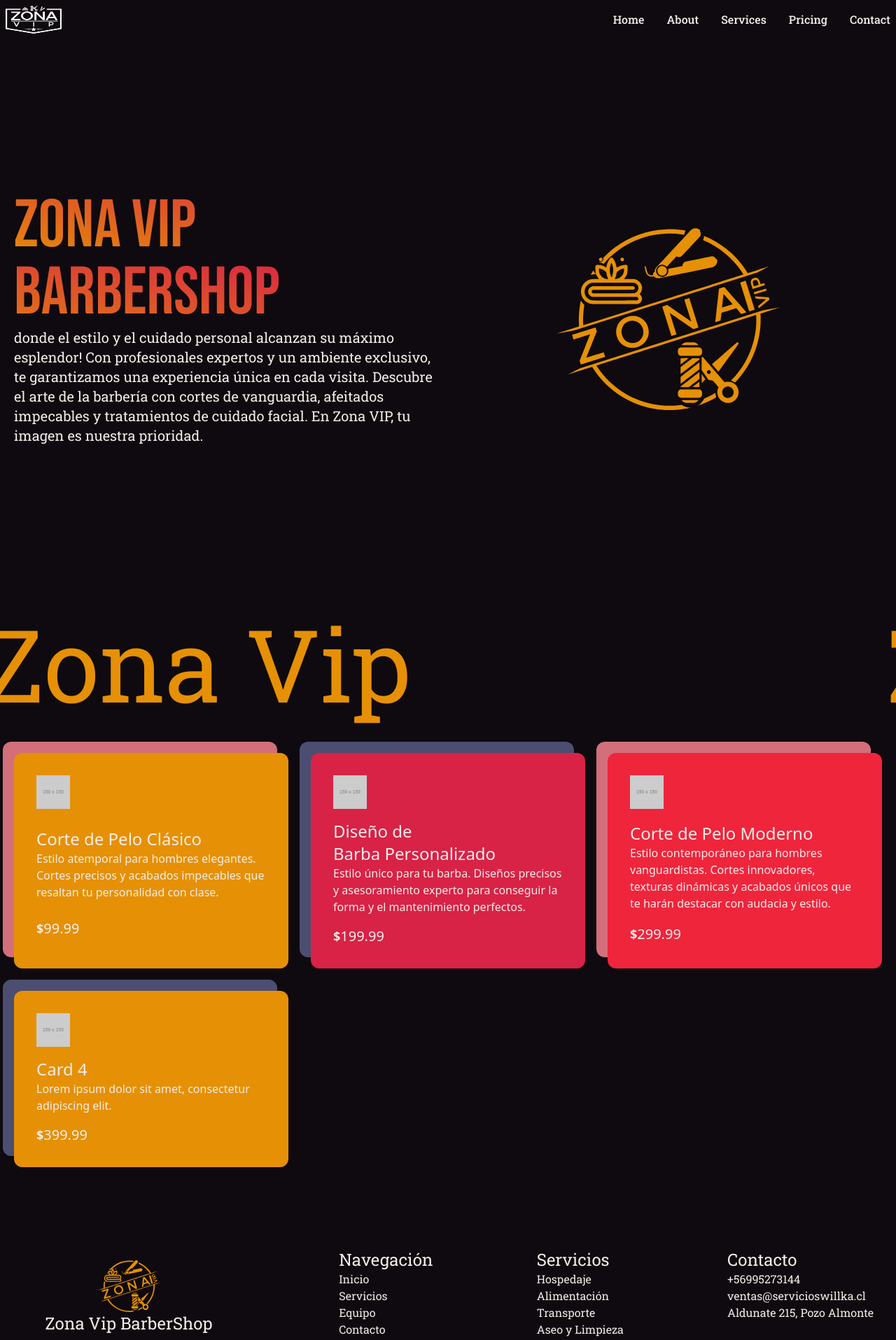
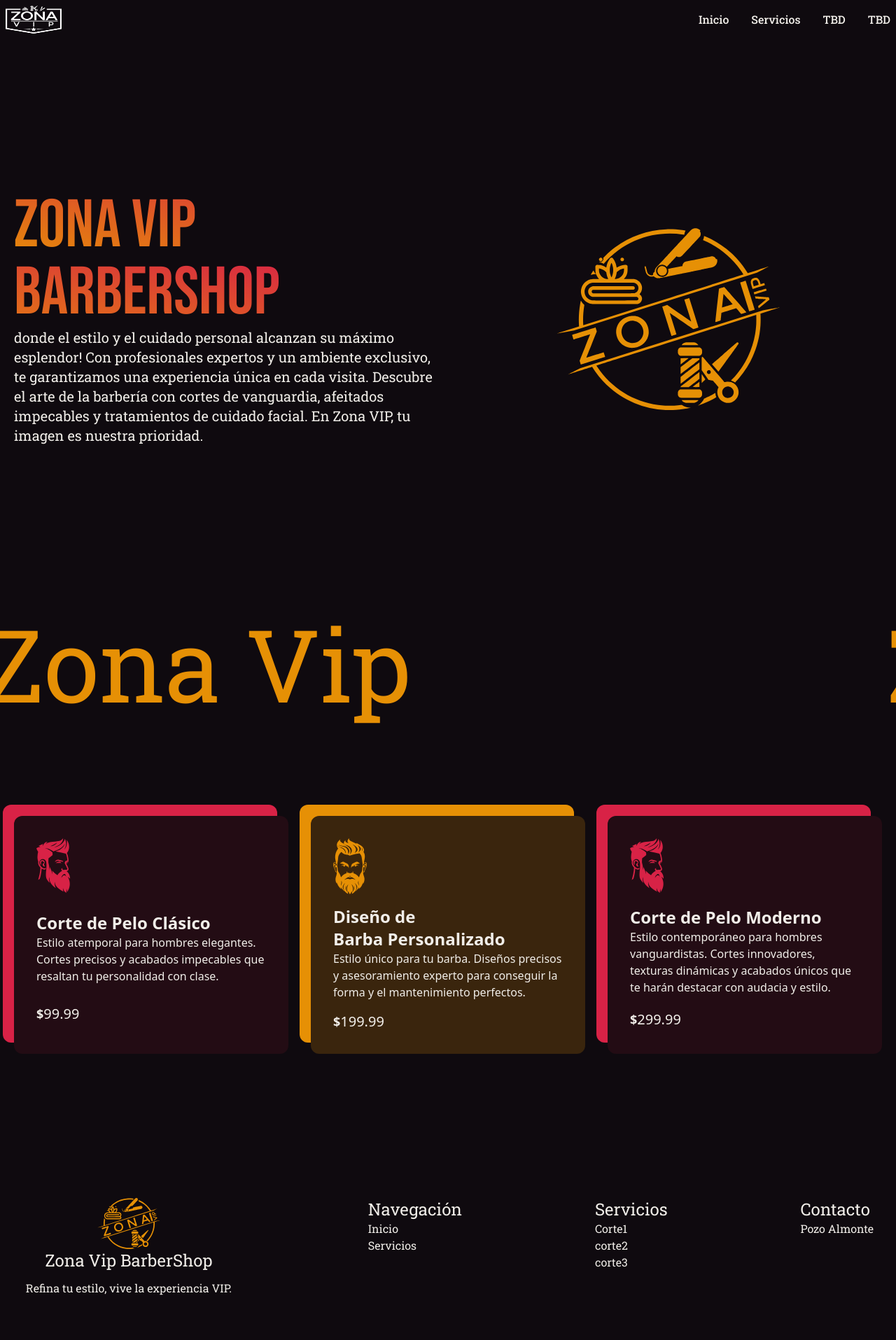
Before and after one commit to hermani456/zona-vip, a React (Vite) app: page / in a window 1280 px wide. Shown: the top 1915 px of the page at 70% size. Built offline with nearby package versions, Linux system fonts and the light colour scheme.

Commit message:
open beta

```diff
--- /dev/null
+++ b/src/assets/svg/index.js
@@ -0,0 +1,5 @@
+import hair from "./hair.svg";
+import angrybeard from "./angrybeard.svg";
+import bearcopete from "./beardcopete.svg";
+
+export { hair, angrybeard, bearcopete };
--- a/src/components/Card.jsx
+++ b/src/components/Card.jsx
@@ -5,7 +5,7 @@ const Card = ({title, img, paragraph, price, bgColor}) => {
     <div className={`text-text grid justify-start gap-4 p-8 rounded-xl shadow-xl card-shadow font-sans mx-auto ${bgColor}`}>
       <img src={img} alt="" className="w-12"/>
       <div>
-        <h2 className="text-2xl">{title}</h2>
+        <h2 className="text-2xl font-bold">{title}</h2>
         <p>{paragraph}</p>
       </div>
       <p className="text-xl"><span className="text-lg font-bold">$</span>{price}</p>
--- a/src/components/CardSection.jsx
+++ b/src/components/CardSection.jsx
@@ -7,7 +7,7 @@ import { cardInfo } from "../utils/index";
 
 const CardSection = () => {
   return (
-    <div className="bg-background mt-5">
+    <div id="servicios" className="bg-background mt-5">
       <div className="max-w-screen-xl mx-auto min-h-[70vh] grida p-5">
         {cardInfo.map((card) => (
           <Card
--- a/src/components/Footer.jsx
+++ b/src/components/Footer.jsx
@@ -17,56 +17,39 @@ const Footer = () => {
           <div>
             <h3 className="text-2xl">Navegación</h3>
             <ul className="font-palanquin">
-              <a href="/">
+              <a href="#home">
                 <li>Inicio</li>
               </a>
               <a href="/#servicios">
                 <li>Servicios</li>
-              </a>
-              <a href="/#equipo">
-                <li>Equipo</li>
-              </a>
-              <a href="/#contacto">
-                <li>Contacto</li>
               </a>
             </ul>
           </div>
           <div>
             <h3 className="text-2xl">Servicios</h3>
             <ul className="font-palanquin">
-              <a href="hospedaje">
-                <li>Hospedaje</li>
+              <a href="Corte1">
+                <li>Corte1</li>
               </a>
-              <a href="alimentacion">
-                <li>Alimentación</li>
+              <a href="corte2">
+                <li>corte2</li>
               </a>
-              <a href="transporte">
-                <li>Transporte</li>
-              </a>
-              <a href="aseo">
-                <li>Aseo y Limpieza</li>
-              </a>
-              <a href="seguridad">
-                <li>Seguridad</li>
-              </a>
-              <a href="fumigacion">
-                <li>Fumigación</li>
+              <a href="corte3">
+                <li>corte3</li>
               </a>
             </ul>
           </div>
           <div>
             <h3 className="text-2xl">Contacto</h3>
             <ul className="font-palanquin">
-              <li className="flex items-center gap-2">+56995273144</li>
+              {/* <li className="flex items-center gap-2">+56995273144</li> */}
               <li className="flex items-center gap-2">
-                <a href="mailto:ventas@servicioswillka.cl">
+                {/* <a href="mailto:ventas@servicioswillka.cl">
                   {" "}
                   ventas@servicioswillka.cl
-                </a>
+                </a> */}
               </li>
-              <li className="flex items-center gap-2">
-                Aldunate 215, Pozo Almonte
-              </li>
+              <li className="flex items-center gap-2">Pozo Almonte</li>
             </ul>
           </div>
         </div>
--- a/src/components/Hero.jsx
+++ b/src/components/Hero.jsx
@@ -1,6 +1,5 @@
 import React from "react";
 import logo from "../assets/logos/mainlogo.svg";
-import Logo from "../svg-components/Logo"
 
 const Hero = () => {
   return (
--- a/src/components/Navbar.jsx
+++ b/src/components/Navbar.jsx
@@ -13,11 +13,7 @@ const Navbar = () => {
           href="https://www.zona-vip.cl/"
           className="flex items-center space-x-3 rtl:space-x-reverse"
         >
-          <img
-            src={logo}
-            className="h-10 w-20"
-            alt="Zona Vip Logo"
-          />
+          <img src={logo} className="h-10 w-20" alt="Zona Vip Logo" />
           {/* <span className="self-center text-2xl font-semibold whitespace-nowrap dark:text-white">
             Zona Vip
           </span> */}
@@ -60,7 +56,15 @@ const Navbar = () => {
                 className="block py-2 px-3 text-text rounded hover:bg-gray-500 md:hover:bg-transparent md:hover:text-secondary md:border-0 md:p-0 "
                 aria-current="page"
               >
-                Home
+                Inicio
+              </a>
+            </li>
+            <li>
+              <a
+                href="#servicios"
+                className="block py-2 px-3 text-text rounded hover:bg-gray-500 md:hover:bg-transparent md:hover:text-secondary md:border-0 md:p-0 "
+              >
+                Servicios
               </a>
             </li>
             <li>
@@ -68,7 +72,7 @@ const Navbar = () => {
                 href="#"
                 className="block py-2 px-3 text-text rounded hover:bg-gray-500 md:hover:bg-transparent md:hover:text-secondary md:border-0 md:p-0 "
               >
-                About
+                TBD
               </a>
             </li>
             <li>
@@ -76,23 +80,7 @@ const Navbar = () => {
                 href="#"
                 className="block py-2 px-3 text-text rounded hover:bg-gray-500 md:hover:bg-transparent md:hover:text-secondary md:border-0 md:p-0 "
               >
-                Services
-              </a>
-            </li>
-            <li>
-              <a
-                href="#"
-                className="block py-2 px-3 text-text rounded hover:bg-gray-500 md:hover:bg-transparent md:hover:text-secondary md:border-0 md:p-0 "
-              >
-                Pricing
-              </a>
-            </li>
-            <li>
-              <a
-                href="#"
-                className="block py-2 px-3 text-text rounded hover:bg-gray-500 md:hover:bg-transparent md:hover:text-secondary md:border-0 md:p-0 "
-              >
-                Contact
+                TBD
               </a>
             </li>
           </ul>
--- a/src/index.css
+++ b/src/index.css
@@ -43,10 +43,9 @@ p{
 }
 
 .card-shadow{
-    /* use this color for shadow cc4e5e */
-    box-shadow: -1rem -1rem 0 0 rgb(210, 111, 123)
+    box-shadow: -1rem -1rem 0 0 rgb(216, 34, 70)
 }
 
 .card-shadow:nth-child(2n){
-    box-shadow: -1rem -1rem 0 0 rgb(75, 78, 112)
+    box-shadow: -1rem -1rem 0 0 rgb(230, 144, 5)
 }
--- a/src/utils/index.js
+++ b/src/utils/index.js
@@ -1,36 +1,28 @@
-
+import { hair, angrybeard, bearcopete } from "../assets/svg/index"
 
 export const cardInfo = [
   {
     id: 1,
     title: "Corte de Pelo Clásico",
-    img: "https://via.placeholder.com/150",
+    img: bearcopete,
     paragraph: "Estilo atemporal para hombres elegantes. Cortes precisos y acabados impecables que resaltan tu personalidad con clase.",
     price: "99.99",
-    bgColor: "bg-primary",
+    bgColor: "bg-secondary-dark",
   },
   {
     id: 2,
     title: "Diseño de Barba Personalizado",
-    img: "https://via.placeholder.com/150",
+    img: angrybeard,
     paragraph: "Estilo único para tu barba. Diseños precisos y asesoramiento experto para conseguir la forma y el mantenimiento perfectos.",
     price: "199.99",
-    bgColor: "bg-secondary",
+    bgColor: "bg-primary-dark",
   },
   {
     id: 3,
     title: "Corte de Pelo Moderno",
-    img: "https://via.placeholder.com/150",
+    img: bearcopete,
     paragraph: "Estilo contemporáneo para hombres vanguardistas. Cortes innovadores, texturas dinámicas y acabados únicos que te harán destacar con audacia y estilo.",
     price: "299.99",
-    bgColor: "bg-accent",
-  },
-  {
-    id: 4,
-    title: "Card 4",
-    img: "https://via.placeholder.com/150",
-    paragraph: "Lorem ipsum dolor sit amet, consectetur adipiscing elit.",
-    price: "399.99",
-    bgColor: "bg-primary",
+    bgColor: "bg-secondary-dark",
   },
 ];
--- a/tailwind.config.js
+++ b/tailwind.config.js
@@ -12,6 +12,8 @@ export default {
         "primary": "#e69005",
         "secondary": "#d82246",
         "accent": "#ef253c",
+        "primary-dark": "#3a250d",
+        "secondary-dark": "#230c14",
       },
       fontFamily: {
         robotoSlab: ["Roboto Slab", "serif"],
```
Also changed, not shown: src/assets/svg/angrybeard.svg, src/assets/svg/beardcopete.svg.
